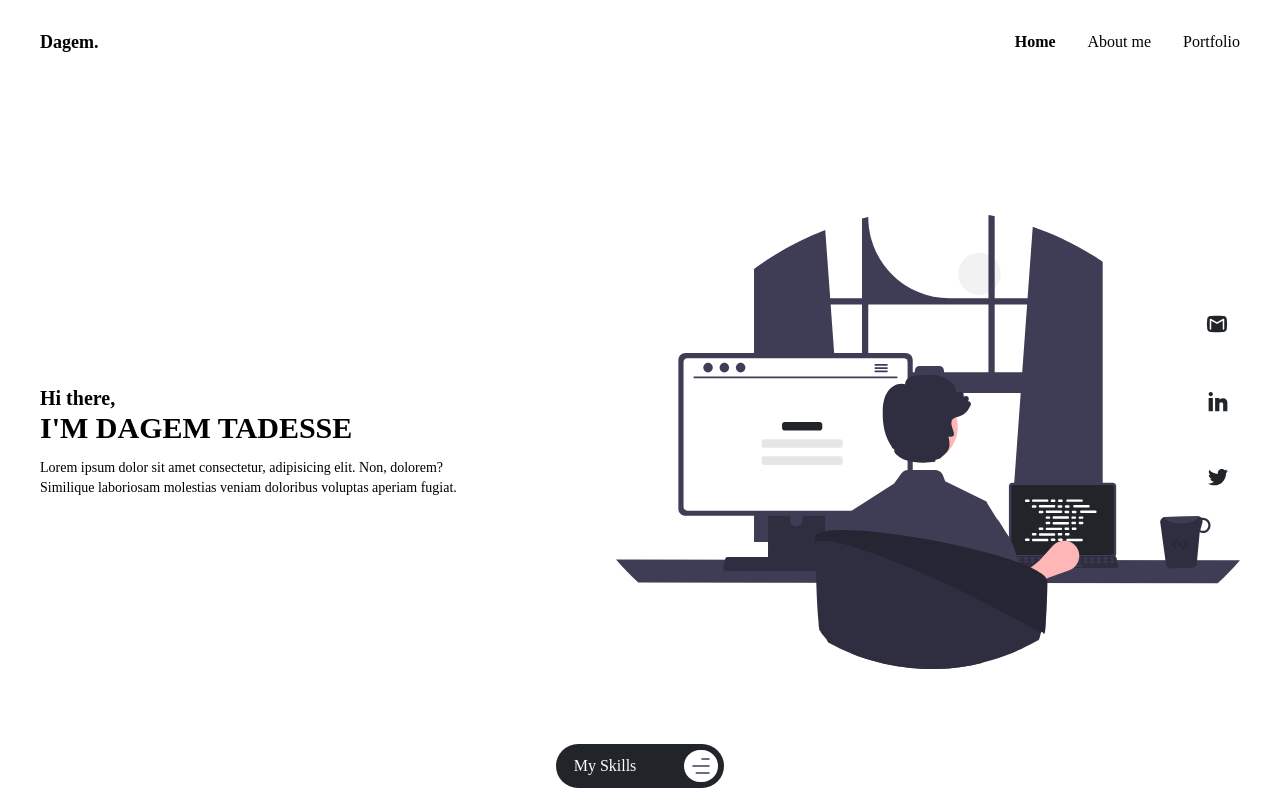
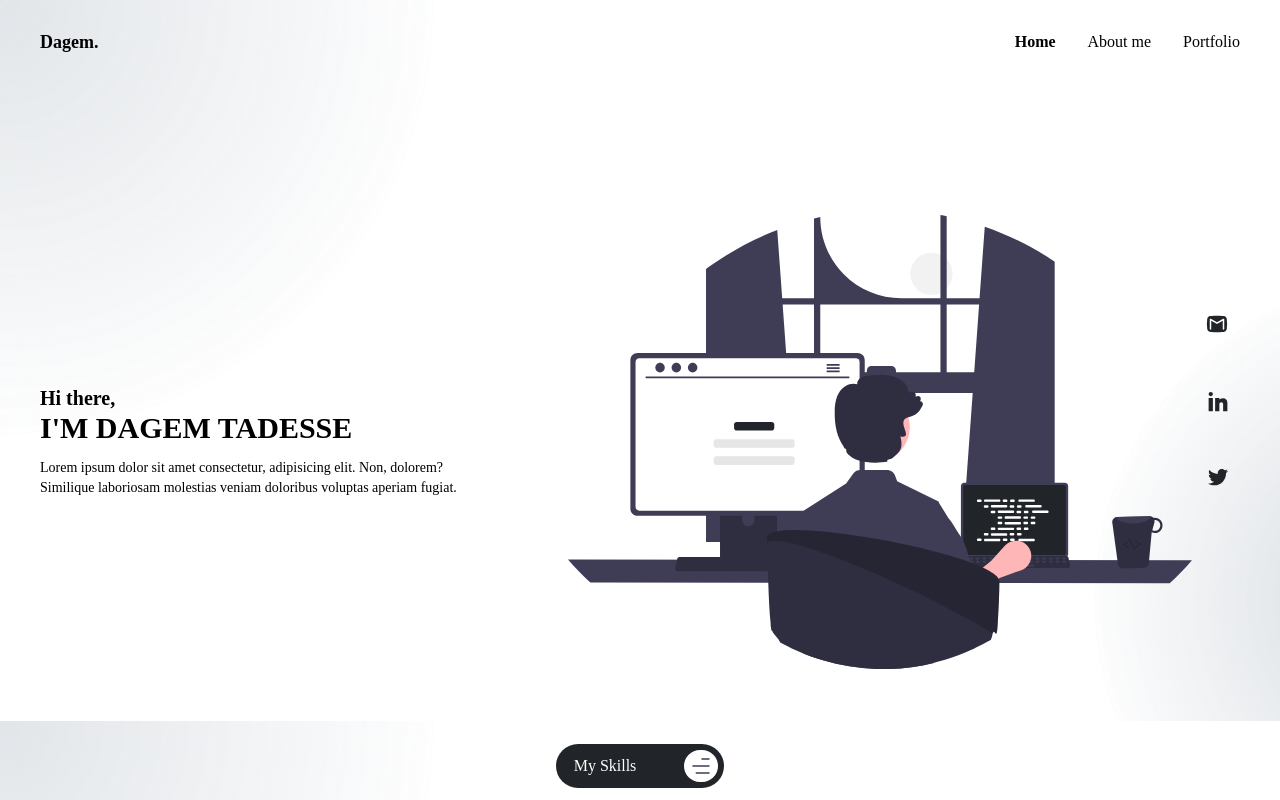
Before and after one commit to dagemtadesse/portfolio, a Next.js app: page / in a window 1280 px wide. Built offline with nearby package versions, Linux system fonts and the light colour scheme.

Commit message:
animation

```diff
--- a/components/header/SideBar.tsx
+++ b/components/header/SideBar.tsx
@@ -1,5 +1,4 @@
 import { animated, useSpring } from 'react-spring'
-import { Pages } from '../../pages/_app'
 
 const SideBar = () => {
   const slideLeft = useSpring({
@@ -9,7 +8,7 @@ const SideBar = () => {
 
   return (
     <animated.div
-      className=" bg-darkBlue h-screen absolute right-0 top-0 w-[33.333%]"
+      className=" bg-darkBlue h-screen absolute right-0 top-0 z-20 w-[33.333%]"
       style={slideLeft}
     ></animated.div>
   )
--- a/components/portfolio/PortfolioItem.tsx
+++ b/components/portfolio/PortfolioItem.tsx
@@ -25,7 +25,7 @@ const PortfolioItem = ({
         {icon}
         <span className="ml-2">{title}</span>
       </p>
-      <ul>
+      <ul className="flex flex-col gap-2">
         {items.map((item) => (
           <li className="text-sm ml-[28px] mt-2">
             <section>
--- a/components/portfolio/Socials.tsx
+++ b/components/portfolio/Socials.tsx
@@ -1,28 +1,33 @@
 import { useEffect, useState } from 'react'
-import { animated, useSpring } from 'react-spring'
+import { animated, useSpring, useTrail } from 'react-spring'
 import { Pages } from '../../pages/_app'
 import EmailIcon from '../icons/EmailIcon'
 import LinkedInIcon from '../icons/LinkedIn'
 import TwitterIcon from '../icons/TwitterIcon'
 
+const SOCIALS = [
+  { icon: <EmailIcon />, link: 'dagem.seyfu@gmail.com' },
+  { icon: <LinkedInIcon />, link: '@dagem_tad' },
+  { icon: <TwitterIcon />, link: '@dagem_tad' },
+]
+
 const Socials = ({ contrast }: { contrast: Pages }) => {
-  const animation = useSpring({
-    from: { color: '#212529' },
-    to: { color: !contrast ? '#212529' : '#fff' },
+  const trail = useTrail(SOCIALS.length, {
+    config: { mass: 5, tension: 2000, friction: 200 },
+    from: { opacity: 0 },
+    to: { opacity: 1 },
+    delay: 1200,
   })
 
   return (
-    <animated.div
-      className="fixed right-[40px] top-[50%] -translate-y-[50%] flex flex-col gap-8 text-darkBlue"
-      style={animation}
-    >
-      <Social
-        icon={<EmailIcon />}
-        link="dagem.seyfu@gmail.com"
-        contrast={contrast}
-      />
-      <Social icon={<LinkedInIcon />} link="@dagem_tad" contrast={contrast} />
-      <Social icon={<TwitterIcon />} link="@dagem_tad" contrast={contrast} />
+    <animated.div className="fixed right-[40px] top-[50%] -translate-y-[50%] flex flex-col gap-8 text-darkBlue">
+      {trail.map((animation, index) => {
+        return (
+          <animated.div style={animation}>
+            <Social {...SOCIALS[index]} contrast={contrast} />
+          </animated.div>
+        )
+      })}
     </animated.div>
   )
 }
@@ -46,7 +51,8 @@ const Social = ({
     from: { color: '#212529', backgroundColor: '#ffffff00' },
     to: {
       color: isActive ? '#fff' : '#212529',
-      backgroundColor: isActive && contrast !== 'Portfolio' ? '#212529' : '#ffffff00',
+      backgroundColor:
+        isActive && contrast !== 'Portfolio' ? '#212529' : '#ffffff00',
     },
   })
 
--- a/components/skill/SkillsButton.tsx
+++ b/components/skill/SkillsButton.tsx
@@ -1,3 +1,4 @@
+import { animated, useSpring } from 'react-spring'
 import { Dispatch, SetStateAction } from 'react'
 import CloseIcon from '../icons/CloseIcon'
 import MenuIcon from '../icons/MenuIcon'
@@ -9,16 +10,23 @@ const SkillsButton = ({
   isShown: boolean
   setIsShown: Dispatch<SetStateAction<boolean>>
 }) => {
+  const animation = useSpring({
+    config: {bounce: 1},
+    scale: 1,
+    from: { scale: 0 },
+    delay: 600
+  })
   return (
-    <button
+    <animated.button
       className="rounded-full bg-darkBlue text-white flex px-1.5 py-1.5 items-center"
       onClick={() => setIsShown((value) => !value)}
+      style={animation}
     >
       <span className="ml-3">My Skills</span>
       <span className="bg-white rounded-full p-2 ml-12">
         {isShown ? <CloseIcon /> : <MenuIcon />}
       </span>
-    </button>
+    </animated.button>
   )
 }
 
--- a/pages/_app.tsx
+++ b/pages/_app.tsx
@@ -8,9 +8,6 @@ import Skills from '../components/skill/Skills'
 import SkillsButton from '../components/skill/SkillsButton'
 import Nav from '../components/header/Nav'
 import SideBar from '../components/header/SideBar'
-import EmailIcon from '../components/icons/EmailIcon'
-import LinkedInIcon from '../components/icons/LinkedIn'
-import TwitterIcon from '../components/icons/TwitterIcon'
 import Socials from '../components/portfolio/Socials'
 
 export type Pages = 'Home' | 'About' | 'Portfolio'
@@ -35,10 +32,8 @@ export default function App({ Component, pageProps }: AppProps) {
         className="absolute h-screen top-0 left-0 right-0 bg-white z-10 shadow-xl overflow-hidden"
         style={props}
       >
-        <div className="overflow-hidden w-screen h-screen relative z-10">
-          {/* <div className="w-[824px] h-[824px] radial-gradient backdrop-blur-3xl rounded-full -ml-[434px] -mt-[434px]"></div> */}
-          {/* <div className="w-[824px] h-[824px] radial-gradient backdrop-blur-3xl rounded-full absolute -right-[434px] -bottom-[434px] bg-gradient"></div> */}
-          {/* <div className="w-screen h-falsescreen backdrop-blur-3xl absolute top-0 bottom-0 left-o right-0"></div> */}
+        <div className="overflow-hidden w-screen h-screen relative z-10 bg-blur">
+
         </div>
 
         {/* body */}
--- a/pages/index.tsx
+++ b/pages/index.tsx
@@ -1,8 +1,6 @@
-import { Dispatch, SetStateAction, useEffect, useState } from 'react'
-import EmailIcon from '../components/icons/EmailIcon'
+import { Dispatch, SetStateAction, useEffect } from 'react'
+import { animated, useSpring } from 'react-spring'
 import Hero from '../components/icons/Hero'
-import LinkedInIcon from '../components/icons/LinkedIn'
-import TwitterIcon from '../components/icons/TwitterIcon'
 import { Pages } from './_app'
 
 export default function Home({
@@ -11,11 +9,26 @@ export default function Home({
   setCurrentPage: Dispatch<SetStateAction<Pages>>
 }) {
   useEffect(() => setCurrentPage('Home'))
+
+  const textAnimation = useSpring({
+    from: { opacity: 0,  x: -48},
+    to: { opacity: 1, x: 0 },
+  })
+
+  const imageAnimation = useSpring({
+    from: { opacity: 0, scale: 0.45 },
+    to: { opacity: 1, scale: 1 },
+    delay: 300,
+  })
+
   return (
     <>
       {/* social */}
       <div className="flex min-h-[calc(100vh-84px)] items-center px-10 ">
-        <div className="basis-[50%] flex flex-col justify-center">
+        <animated.div
+          className="basis-[40%] flex flex-col justify-center"
+          style={textAnimation}
+        >
           <p className="font-semibold text-xl leading-6">Hi there,</p>
           <p className="font-bold uppercase text-3xl">I'm dagem tadesse</p>
           <p className="font-light text-sm mt-3 max-w-[460px]">
@@ -23,10 +36,10 @@ export default function Home({
             dolorem? Similique laboriosam molestias veniam doloribus voluptas
             aperiam fugiat.
           </p>
-        </div>
-        <div className="basis-[50%]">
+        </animated.div>
+        <animated.div className="basis-[60%] overflow-hidden grid place-content-center" style={imageAnimation}>
           <Hero />
-        </div>
+        </animated.div>
       </div>
     </>
   )
--- a/pages/portfolio.tsx
+++ b/pages/portfolio.tsx
@@ -5,7 +5,6 @@ import ProjectIcon from '../components/icons/ProjectIcon'
 import WorkIcon from '../components/icons/WorkIcon'
 import DownloadButton from '../components/portfolio/DownloadButton'
 import PortfolioItem from '../components/portfolio/PortfolioItem'
-import StackChip from '../components/portfolio/StackChip'
 import { Pages } from './_app'
 
 const Portfolio = ({
@@ -18,7 +17,7 @@ const Portfolio = ({
   })
   return (
     <div className="grid grid-cols-12 px-10 my-5">
-      <div className="col-span-8 flex flex-col gap-6">
+      <div className="col-span-8 flex flex-col gap-7">
         <PortfolioItem
           icon={<BookIcon />}
           title="education"
--- a/styles/global.css
+++ b/styles/global.css
@@ -537,20 +537,12 @@ video {
   right: 0px;
 }
 
-.-right-\[434px\] {
-  right: -434px;
-}
-
-.-bottom-\[434px\] {
-  bottom: -434px;
+.bottom-3 {
+  bottom: 0.75rem;
 }
 
 .bottom-0 {
   bottom: 0px;
-}
-
-.bottom-3 {
-  bottom: 0.75rem;
 }
 
 .right-\[40px\] {
@@ -581,35 +573,17 @@ video {
   grid-column: span 8 / span 8;
 }
 
-.col-span-4 {
-  grid-column: span 4 / span 4;
-}
-
-.my-6 {
-  margin-top: 1.5rem;
-  margin-bottom: 1.5rem;
-}
-
-.my-4 {
-  margin-top: 1rem;
-  margin-bottom: 1rem;
-}
-
 .my-5 {
   margin-top: 1.25rem;
   margin-bottom: 1.25rem;
 }
 
-.-ml-\[434px\] {
-  margin-left: -434px;
+.ml-10 {
+  margin-left: 2.5rem;
 }
 
-.-mt-\[434px\] {
-  margin-top: -434px;
-}
-
-.ml-10 {
-  margin-left: 2.5rem;
+.mt-\[12vh\] {
+  margin-top: 12vh;
 }
 
 .ml-4 {
@@ -640,32 +614,16 @@ video {
   margin-top: 0.25rem;
 }
 
+.mt-1\.5 {
+  margin-top: 0.375rem;
+}
+
 .ml-3 {
   margin-left: 0.75rem;
 }
 
 .ml-12 {
   margin-left: 3rem;
-}
-
-.mt-1\.5 {
-  margin-top: 0.375rem;
-}
-
-.mt-6 {
-  margin-top: 1.5rem;
-}
-
-.mt-\[5vh\] {
-  margin-top: 5vh;
-}
-
-.mt-\[8vh\] {
-  margin-top: 8vh;
-}
-
-.mt-\[12vh\] {
-  margin-top: 12vh;
 }
 
 .flex {
@@ -688,10 +646,6 @@ video {
   height: 100vh;
 }
 
-.h-\[824px\] {
-  height: 824px;
-}
-
 .h-6 {
   height: 1.5rem;
 }
@@ -702,10 +656,6 @@ video {
 
 .w-screen {
   width: 100vw;
-}
-
-.w-\[824px\] {
-  width: 824px;
 }
 
 .w-\[33\.333\%\] {
@@ -736,8 +686,12 @@ video {
   flex-basis: 66.666%;
 }
 
-.basis-\[50\%\] {
-  flex-basis: 50%;
+.basis-\[40\%\] {
+  flex-basis: 40%;
+}
+
+.basis-\[60\%\] {
+  flex-basis: 60%;
 }
 
 .-translate-y-\[50\%\] {
@@ -785,20 +739,20 @@ video {
   justify-content: space-between;
 }
 
-.gap-9 {
-  gap: 2.25rem;
+.gap-7 {
+  gap: 1.75rem;
 }
 
 .gap-8 {
   gap: 2rem;
 }
 
+.gap-2 {
+  gap: 0.5rem;
+}
+
 .gap-4 {
   gap: 1rem;
-}
-
-.gap-6 {
-  gap: 1.5rem;
 }
 
 .overflow-auto {
@@ -813,28 +767,20 @@ video {
   white-space: nowrap;
 }
 
+.rounded-lg {
+  border-radius: 0.5rem;
+}
+
 .rounded-full {
   border-radius: 9999px;
 }
 
-.rounded-sm {
-  border-radius: 0.125rem;
-}
-
-.rounded-xl {
-  border-radius: 0.75rem;
-}
-
-.rounded-lg {
-  border-radius: 0.5rem;
+.border-2 {
+  border-width: 2px;
 }
 
 .border {
   border-width: 1px;
-}
-
-.border-2 {
-  border-width: 2px;
 }
 
 .border-white {
@@ -861,18 +807,12 @@ video {
   background-color: rgb(255 255 255 / 0.1);
 }
 
-.bg-blue-400 {
-  --tw-bg-opacity: 1;
-  background-color: rgb(96 165 250 / var(--tw-bg-opacity));
-}
-
 .bg-black\/10 {
   background-color: rgb(0 0 0 / 0.1);
 }
 
-.bg-blue-500 {
-  --tw-bg-opacity: 1;
-  background-color: rgb(59 130 246 / var(--tw-bg-opacity));
+.bg-blur {
+  background-image: url(/background.svg);
 }
 
 .p-2 {
@@ -887,6 +827,36 @@ video {
 .px-10 {
   padding-left: 2.5rem;
   padding-right: 2.5rem;
+}
+
+.py-6 {
+  padding-top: 1.5rem;
+  padding-bottom: 1.5rem;
+}
+
+.px-4 {
+  padding-left: 1rem;
+  padding-right: 1rem;
+}
+
+.px-6 {
+  padding-left: 1.5rem;
+  padding-right: 1.5rem;
+}
+
+.py-2 {
+  padding-top: 0.5rem;
+  padding-bottom: 0.5rem;
+}
+
+.px-3 {
+  padding-left: 0.75rem;
+  padding-right: 0.75rem;
+}
+
+.py-1 {
+  padding-top: 0.25rem;
+  padding-bottom: 0.25rem;
 }
 
 .py-5 {
@@ -914,54 +884,8 @@ video {
   padding-right: 0.25rem;
 }
 
-.py-1 {
-  padding-top: 0.25rem;
-  padding-bottom: 0.25rem;
-}
-
-.px-4 {
-  padding-left: 1rem;
-  padding-right: 1rem;
-}
-
-.py-2 {
-  padding-top: 0.5rem;
-  padding-bottom: 0.5rem;
-}
-
-.px-3 {
-  padding-left: 0.75rem;
-  padding-right: 0.75rem;
-}
-
-.px-6 {
-  padding-left: 1.5rem;
-  padding-right: 1.5rem;
-}
-
-.py-6 {
-  padding-top: 1.5rem;
-  padding-bottom: 1.5rem;
-}
-
 .pr-10 {
   padding-right: 2.5rem;
-}
-
-.pt-20 {
-  padding-top: 5rem;
-}
-
-.pt-\[20\%\] {
-  padding-top: 20%;
-}
-
-.pt-\[10\%\] {
-  padding-top: 10%;
-}
-
-.pt-\[5\%\] {
-  padding-top: 5%;
 }
 
 .font-Montserrat {
@@ -1037,26 +961,10 @@ video {
   box-shadow: var(--tw-ring-offset-shadow, 0 0 #0000), var(--tw-ring-shadow, 0 0 #0000), var(--tw-shadow);
 }
 
-.backdrop-blur-3xl {
-  --tw-backdrop-blur: blur(64px);
-  -webkit-backdrop-filter: var(--tw-backdrop-blur) var(--tw-backdrop-brightness) var(--tw-backdrop-contrast) var(--tw-backdrop-grayscale) var(--tw-backdrop-hue-rotate) var(--tw-backdrop-invert) var(--tw-backdrop-opacity) var(--tw-backdrop-saturate) var(--tw-backdrop-sepia);
-          backdrop-filter: var(--tw-backdrop-blur) var(--tw-backdrop-brightness) var(--tw-backdrop-contrast) var(--tw-backdrop-grayscale) var(--tw-backdrop-hue-rotate) var(--tw-backdrop-invert) var(--tw-backdrop-opacity) var(--tw-backdrop-saturate) var(--tw-backdrop-sepia);
-}
-
-.transition-transform {
-  transition-property: transform;
-  transition-timing-function: cubic-bezier(0.4, 0, 0.2, 1);
-  transition-duration: 150ms;
-}
-
 .transition-colors {
   transition-property: color, background-color, border-color, text-decoration-color, fill, stroke;
   transition-timing-function: cubic-bezier(0.4, 0, 0.2, 1);
   transition-duration: 150ms;
-}
-
-.duration-300 {
-  transition-duration: 300ms;
 }
 
 .duration-150 {
```
Also changed, not shown: pages/about.tsx (+20 -4 lines), tailwind.config.js (+3 -24 lines), public/background.svg (added).
